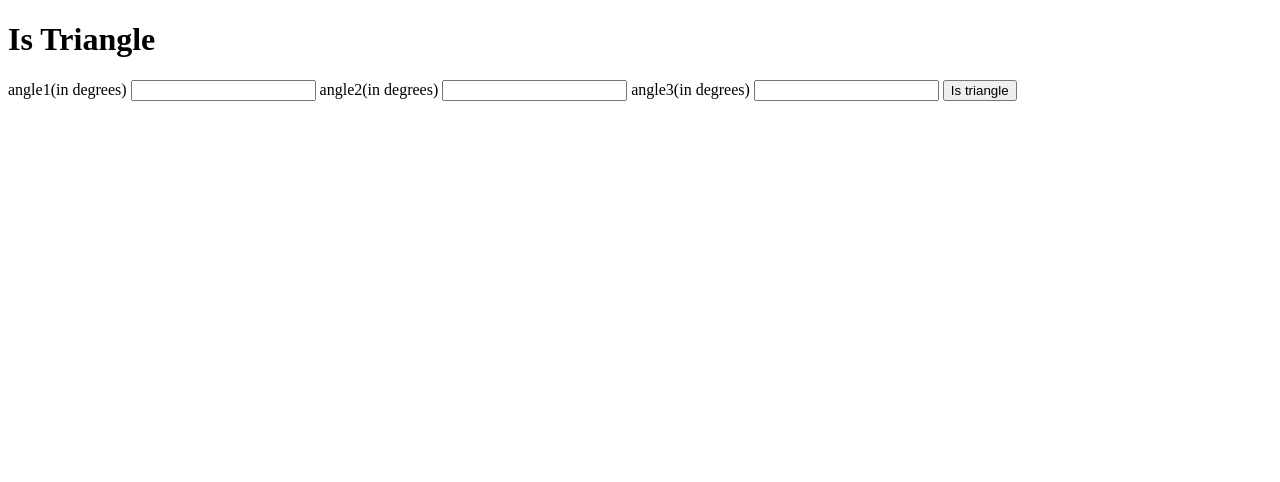
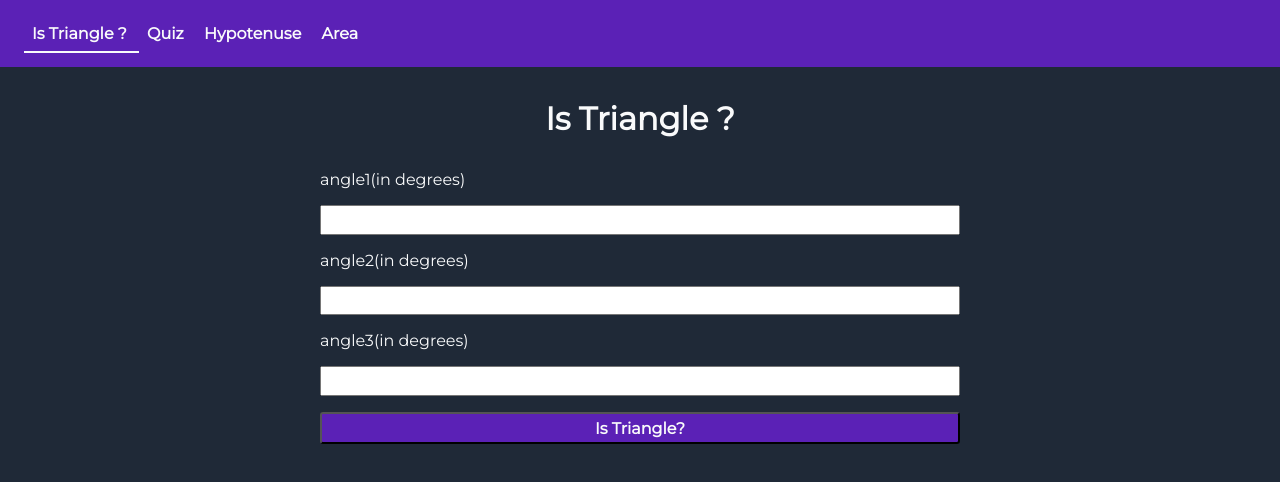
Before and after one commit to BISINIGISHIVANI/Mark-12-trianglePlay, a plain HTML site: page isTriangle.html in a window 1280 px wide. Drawn offline with Linux system fonts and the light colour scheme.

Commit message:
style sheet added

```diff
--- a/isTriangle.html
+++ b/isTriangle.html
@@ -5,17 +5,33 @@
     <meta http-equiv="X-UA-Compatible" content="IE=edge">
     <meta name="viewport" content="width=device-width, initial-scale=1.0">
     <title>Is Triangle</title>
+    <link rel="stylesheet" href="style.css">
 </head>
 <body>
-    <h1 id="heading">Is Triangle</h1>
+    <nav>
+        <a href="./isTriangle.html"class="item-active">
+        Is Triangle ? </a>
+        <a href="./quiz.html">
+            Quiz
+        </a>
+        <a href="./hypotenuse.html">
+            Hypotenuse
+        </a>
+        <a href="./area.html">
+            Area
+        </a>
+    </nav>
+    <h1 id="heading">Is Triangle ?</h1>
+    <div class="angle-container">
    <label for="angle1">angle1(in degrees)</label>
    <input type="number"class="angle-input"/>
    <label for="angle2">angle2(in degrees)</label>
    <input type="number"class="angle-input"/>
    <label for="angle3">angle3(in degrees)</label>
    <input type="number"class="angle-input"/>
-    <button id="is-triangle">Is triangle</button>
-    <div id="ouput"></div>
+    <button id="is-triangle">Is Triangle?</button>
+</div>
+<div id="ouput"style="text-align:center;padding: 1rem;font-weight:bold;font-size:larger;"></div>
     <script src="./isTriangle.js"></script>
 </body>
 </html>
--- /dev/null
+++ b/style.css
@@ -0,0 +1,67 @@
+@import url('https://fonts.googleapis.com/css2?family=Montserrat&display=swap');
+:root{
+    --primary-color: #5b21b6;
+	--background-color: #1f2937;
+	--text-color: #f9fafb;
+}
+*{
+    margin: 0;
+	padding: 0;
+	font-family: 'Montserrat', sans-serif;
+
+}
+body{
+    color:var(--text-color);
+    background-color: var(--background-color);
+
+}
+#heading{
+    text-align: center;
+	margin-bottom: 2rem;
+}
+nav{
+    background-color: var(--primary-color);
+    padding: 1.5rem;
+    margin-bottom: 2rem;
+}
+.angle-container{
+    width:50%;
+    margin:0 auto;
+    display: flex;
+    flex-direction: column;
+}
+.angle-input{
+    margin:1rem 0;
+    padding: 0.3rem;
+}
+#is-triangle{
+    padding: 0.3rem;
+    background-color: var(--primary-color);
+    color:var(--text-color);
+    font-weight:bold;
+    font-size:medium;
+    border-radius: 0.2rem;
+}
+
+#quiz-container{
+    width:50%;
+    margin:0 auto;
+    border: 1px solid var(--primary-color);
+    padding:2rem;
+    border-radius: 0.3rem;
+}
+#submit-btn{
+    width:50%;
+    margin-left:0px;
+}
+a {
+	text-decoration: none;
+	color: var(--text-color);
+	padding: 0.5rem;
+	font-weight: 1000;
+	font-size: 1rem;
+}
+.item-active {
+	border-bottom: 2px solid;
+	font-weight: bold;
+}
```
Also changed, not shown: area.html (+15 -1 lines), hypotenuse.html (+15 -1 lines), index.html (added, +40 -0 lines), quiz.html (+15 -1 lines), source.html (added, +42 -0 lines).
